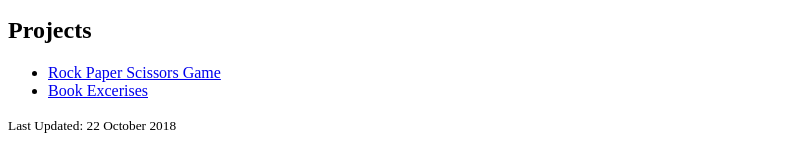
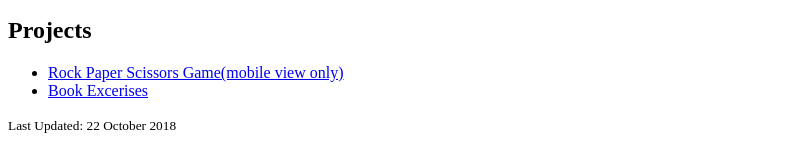
Before and after one commit to lwestern2/portfolio, a plain HTML site: page index.html in a window 1280 px wide. Shown: the part 159-313 px from the top of the page, without its empty margins (0-811 px from the left). Drawn offline with Linux system fonts and the light colour scheme.

Commit message:
Update index.html

```diff
--- a/index.html
+++ b/index.html
@@ -22,7 +22,7 @@
 
    <h2>Projects</h2>
    <ul>
-    <li><a href="Challenge1/rps.html" title="View Rock Paper Scissors Game">Rock Paper Scissors Game</a></li>
+    <li><a href="Challenge1/rps.html" title="View Rock Paper Scissors Game">Rock Paper Scissors Game(mobile view only)</a></li>
     <li><a href="Book%20Exercises/index.html" title="View weather site plan recreation">Book Excerises</a></li>
    </ul>
   </main>
```
